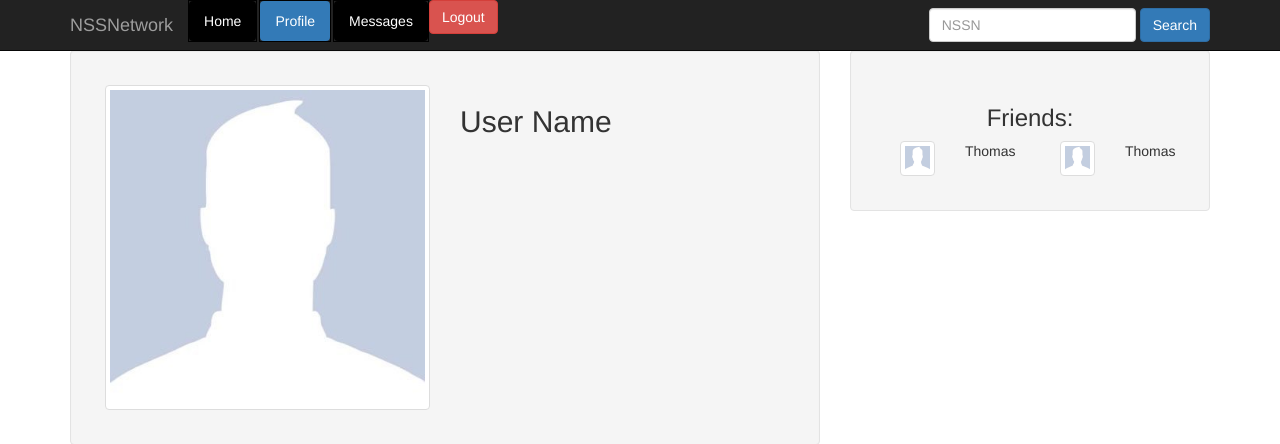
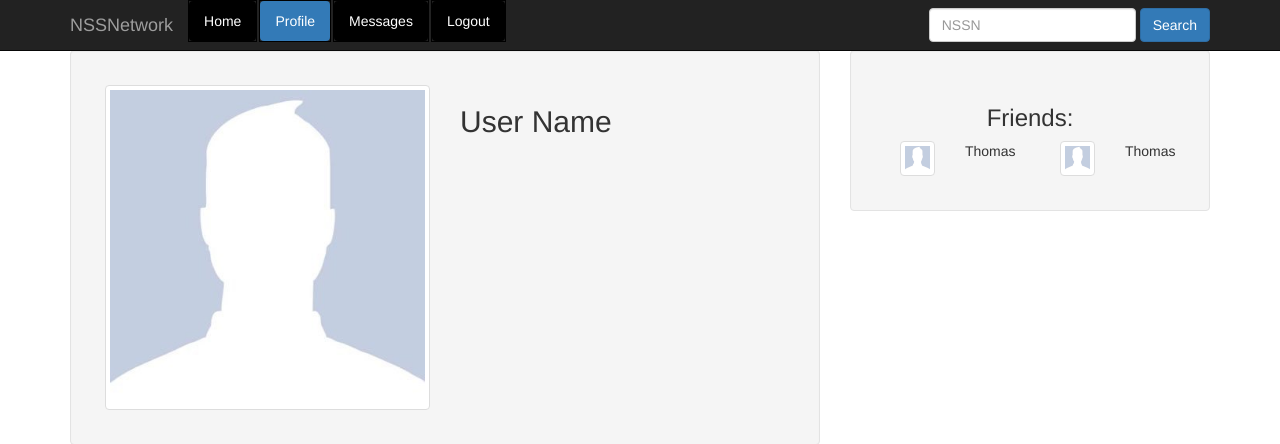
Before and after one commit to tcarrio/cse-notsosocialnetwork, a Flask app: page /profile in a window 1280 px wide; the page is wider, and only the part inside the window is pictured. Shown: the top 444 px of that part. Run offline with Flask 2, Linux system fonts and the light colour scheme; the visitor is signed in with stand-in values (Sample User, id 1); some libraries are stand-ins or nearby versions.

Commit message:
Added Logout button to list

```diff
--- a/templates/profile.html
+++ b/templates/profile.html
@@ -37,29 +37,22 @@
           <a class="navbar-brand" href="/frontpage">NSSNetwork</a>
         </div>
         <div id="navbar" class="navbar-collapse collapse">
-
             <ul class="nav nav-pills" role="tablist">
             <li role="presentation" ><a href="/home">Home</a></li>
             <li role="presentation" class="active"><a href="/profile">Profile</a></li>
-            <li role="presentation"><a href="/message.html">Messages </a></li>
-
-
+            <li role="presentation"><a href="/message">Messages </a></li>
+            <li role="presentation"><a href="/logout">Logout</a></li>
 
             <form class="navbar-form navbar-right" method="get">
                 <div class="form-group">
                   <input type="text" placeholder="NSSN" class="form-control">
                 </div>
                 <input type="submit" class="btn btn-primary" href="/search" value="Search" />
-
-                </form>
-
-                <a href="/logout"><p class="btn btn-danger">Logout</p></a>
-
+            </form>
           </ul>
         </div><!--/.navbar-collapse -->
       </div>
     </nav>
-
       <!--User Profile-->
       <div class="container">
           <div class="row">
```
Also changed, not shown: routes.py (+12 -0 lines).
